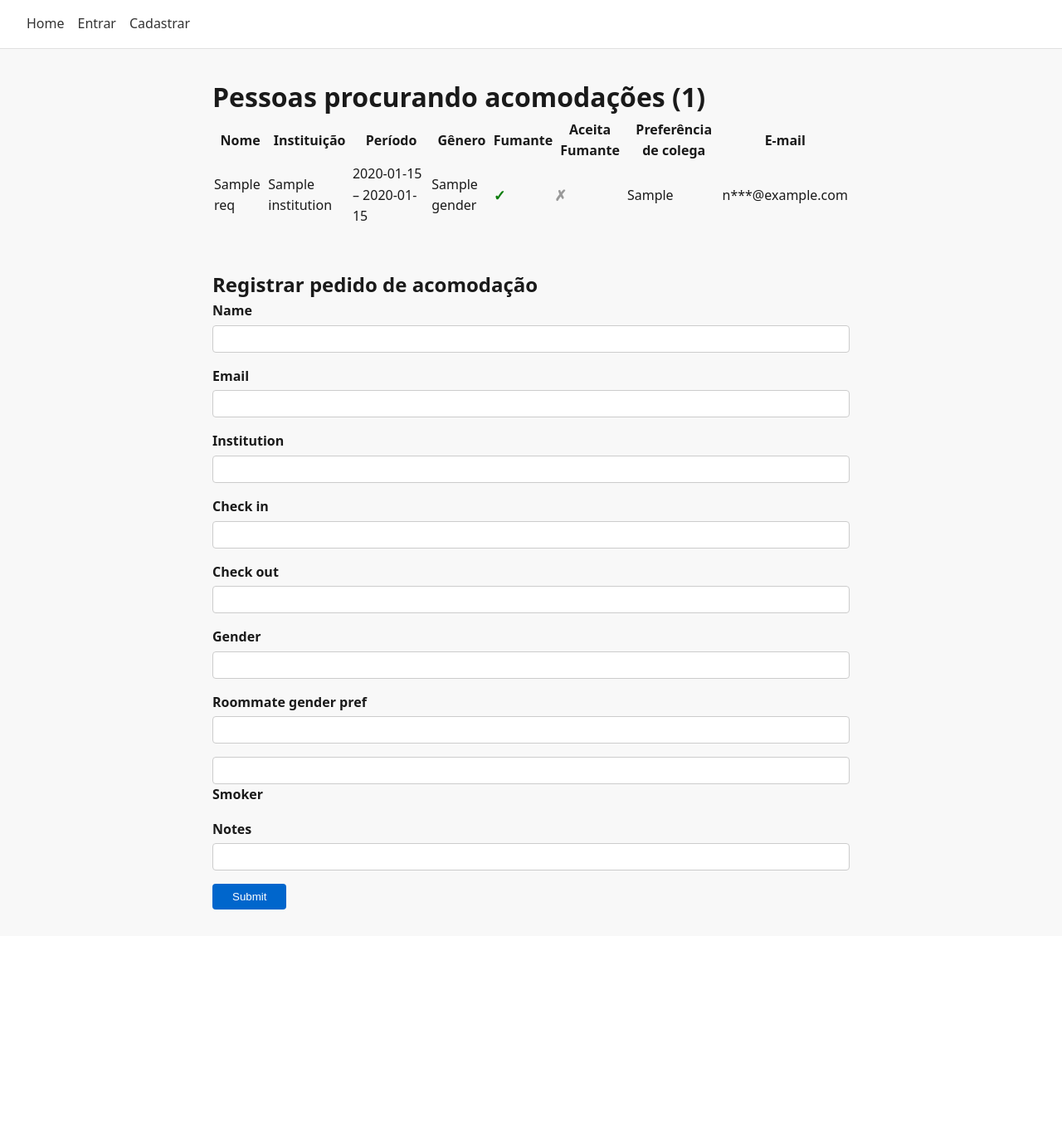
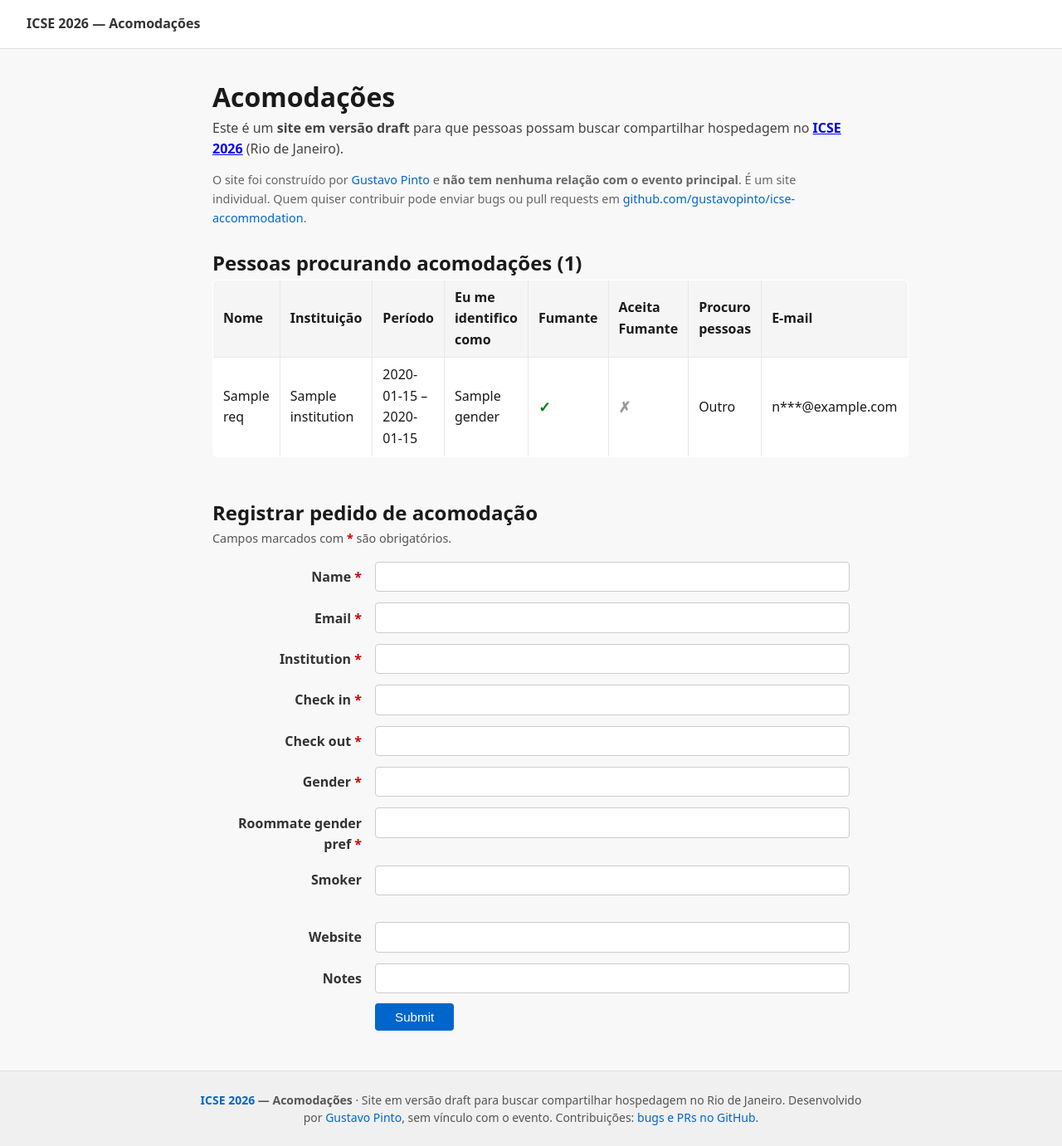
Before and after one commit to gustavopinto/icse-accommodation, a Flask app: template app/templates/main/acomodacoes.html in a window 1280 px wide. Shown: the whole page at 83% size. Before the commit the page ends 1096 px from the top, so only its background shows below. Run offline with Flask 3, Linux system fonts and the light colour scheme; the template is opened without the code that fills it: most values are stand-ins (such as "Sample title", 1, 10 or a date in 2020); form fields are guessed from the names that the template uses.

Commit message:
Enhance accommodation page with improved layout and styling, including new site description and credits. Update form structure for better accessibility and user experience, and refine CSS for consistent design across elements.

```diff
--- a/app/routes/main.py
+++ b/app/routes/main.py
@@ -1,4 +1,4 @@
-from flask import Blueprint, render_template
+from flask import Blueprint, redirect, url_for, render_template
 from flask_login import login_required, current_user
 
 main_bp = Blueprint("main", __name__)
@@ -6,7 +6,7 @@
 
 @main_bp.route("/")
 def index():
-    return render_template("main/index.html")
+    return redirect(url_for("accommodation.index"))
 
 
 @main_bp.route("/dashboard")
--- a/app/static/css/main.css
+++ b/app/static/css/main.css
@@ -24,6 +24,56 @@
   padding: 0 1rem;
 }
 
+.nav-single {
+  font-weight: 600;
+  color: #333;
+}
+
+.site-description {
+  margin-bottom: 0.75rem;
+  color: #444;
+}
+
+.site-credits {
+  margin-bottom: 1.5rem;
+  font-size: 0.9rem;
+  color: #666;
+}
+
+.site-credits a {
+  color: #0066cc;
+  text-decoration: none;
+}
+
+.site-credits a:hover {
+  text-decoration: underline;
+}
+
+.site-footer {
+  margin-top: 3rem;
+  padding: 1.5rem 2rem;
+  border-top: 1px solid #e0e0e0;
+  background: #f0f0f0;
+  font-size: 0.875rem;
+  color: #555;
+  text-align: center;
+}
+
+.site-footer p {
+  max-width: 800px;
+  margin: 0 auto;
+  line-height: 1.5;
+}
+
+.site-footer a {
+  color: #0066cc;
+  text-decoration: none;
+}
+
+.site-footer a:hover {
+  text-decoration: underline;
+}
+
 .alert {
   padding: 0.75rem 1rem;
   border-radius: 4px;
@@ -35,15 +85,93 @@
 .alert-info    { background: #d1ecf1; color: #0c5460; }
 .alert-warning { background: #fff3cd; color: #856404; }
 
-form div { margin-bottom: 1rem; }
-form label { display: block; font-weight: 600; margin-bottom: 0.25rem; }
+/* ── Form grid layout ─────────────────────────────── */
+.form-row {
+  display: grid;
+  grid-template-columns: 180px 1fr;
+  align-items: baseline;
+  gap: 0.35rem 1rem;
+  margin-bottom: 0.75rem;
+}
+
+.form-required-note {
+  margin-bottom: 1rem;
+  font-size: 0.9rem;
+  color: #555;
+}
+
+.form-required-note .required {
+  color: #c00;
+  font-weight: bold;
+}
+
+.form-row .required {
+  color: #c00;
+  font-weight: bold;
+}
+
+.form-label-cell {
+  text-align: right;
+  padding-top: 0.45rem;
+  font-weight: 600;
+  color: #333;
+}
+
+.form-row.checkbox-row .form-label-cell {
+  padding-top: 0;
+}
+
+.form-row.checkbox-row {
+  align-items: center;
+}
+
+.form-row.checkbox-row .field-wrap {
+  align-items: flex-start;
+}
+
+.form-row.checkbox-row label {
+  padding-top: 0;
+}
+
+.field-wrap {
+  display: flex;
+  flex-direction: column;
+  gap: 0.2rem;
+}
+
+/* ── Unified input style ──────────────────────────── */
 form input[type="text"],
 form input[type="email"],
-form input[type="password"] {
+form input[type="password"],
+form input[type="url"],
+form input[type="date"],
+form select,
+form textarea {
   width: 100%;
-  padding: 0.5rem;
+  padding: 0.45rem 0.6rem;
   border: 1px solid #ccc;
   border-radius: 4px;
+  font-family: inherit;
+  font-size: 0.95rem;
+  background: #fff;
+  color: #1a1a1a;
+  transition: border-color 0.15s;
+}
+
+form input[type="text"]:focus,
+form input[type="email"]:focus,
+form input[type="url"]:focus,
+form input[type="date"]:focus,
+form select:focus,
+form textarea:focus {
+  outline: none;
+  border-color: #0066cc;
+  box-shadow: 0 0 0 2px rgba(0,102,204,0.15);
+}
+
+form textarea {
+  resize: vertical;
+  min-height: 80px;
 }
 
 form input[type="submit"] {
@@ -53,9 +181,37 @@
   border: none;
   border-radius: 4px;
   cursor: pointer;
+  font-size: 0.95rem;
 }
 
 form input[type="submit"]:hover { background: #0052a3; }
+
+/* submit row: offset to align with input column */
+.form-row.submit-row {
+  grid-template-columns: 180px 1fr;
+}
+.form-row.submit-row .field-wrap {
+  flex-direction: row;
+}
+
+table {
+  width: 100%;
+  border-collapse: collapse;
+  border: 1px solid #e0e0e0;
+  border-radius: 6px;
+  overflow: hidden;
+  background: #fff;
+}
+table th,
+table td {
+  border: 1px solid #e8e8e8;
+  padding: 0.5rem 0.75rem;
+  text-align: left;
+}
+table thead th {
+  background: #f5f5f5;
+  font-weight: 600;
+}
 
 .accommodation-form-section {
   margin-top: 3rem;
--- a/app/templates/base.html
+++ b/app/templates/base.html
@@ -8,15 +8,8 @@
   {% block extra_head %}{% endblock %}
 </head>
 <body>
-  <nav>
-    <a href="{{ url_for('main.index') }}">Home</a>
-    {% if current_user.is_authenticated %}
-      <a href="{{ url_for('main.dashboard') }}">Dashboard</a>
-      <a href="{{ url_for('auth.logout') }}">Sair</a>
-    {% else %}
-      <a href="{{ url_for('auth.login') }}">Entrar</a>
-      <a href="{{ url_for('auth.register') }}">Cadastrar</a>
-    {% endif %}
+  <nav class="nav-single">
+    <span><a href="https://conf.researchr.org/home/icse-2026" target="_blank" rel="noopener">ICSE 2026</a> — Acomodações</span>
   </nav>
 
   <main>
@@ -31,6 +24,10 @@
     {% block content %}{% endblock %}
   </main>
 
+  <footer class="site-footer">
+    <p><strong><a href="https://conf.researchr.org/home/icse-2026" target="_blank" rel="noopener">ICSE 2026</a> — Acomodações</strong> · Site em versão draft para buscar compartilhar hospedagem no Rio de Janeiro. Desenvolvido por <a href="https://gustavopinto.org" target="_blank" rel="noopener">Gustavo Pinto</a>, sem vínculo com o evento. Contribuições: <a href="https://github.com/gustavopinto/icse-accommodation" target="_blank" rel="noopener">bugs e PRs no GitHub</a>.</p>
+  </footer>
+
   <script src="{{ url_for('static', filename='js/main.js') }}"></script>
   {% block extra_scripts %}{% endblock %}
 </body>
--- a/app/templates/main/acomodacoes.html
+++ b/app/templates/main/acomodacoes.html
@@ -1,9 +1,19 @@
 {% extends "base.html" %}
 
-{% block title %}Acomodações{% endblock %}
+{% block title %}Acomodações — ICSE 2026{% endblock %}
 
 {% block content %}
-<h1>Pessoas procurando acomodações (<strong>{{ requests|length }})</strong></h1>
+<h1>Acomodações</h1>
+
+<p class="site-description">
+  Este é um <strong>site em versão draft</strong> para que pessoas possam buscar compartilhar hospedagem no <strong><a href="https://conf.researchr.org/home/icse-2026" target="_blank" rel="noopener">ICSE 2026</a></strong> (Rio de Janeiro).
+</p>
+
+<p class="site-credits">
+  O site foi construído por <a href="https://gustavopinto.org" target="_blank" rel="noopener">Gustavo Pinto</a> e <strong>não tem nenhuma relação com o evento principal</strong>. É um site individual. Quem quiser contribuir pode enviar bugs ou pull requests em <a href="https://github.com/gustavopinto/icse-accommodation" target="_blank" rel="noopener">github.com/gustavopinto/icse-accommodation</a>.
+</p>
+
+<h2>Pessoas procurando acomodações ({{ requests|length }})</h2>
 
 {% if requests %}
 <table>
@@ -12,10 +22,10 @@
       <th>Nome</th>
       <th>Instituição</th>
       <th>Período</th>
-      <th>Gênero</th>
+      <th>Eu me identifico como</th>
       <th>Fumante</th>
       <th>Aceita Fumante</th>
-      <th>Preferência de colega</th>
+      <th>Procuro pessoas</th>
       <th>E-mail</th>
     </tr>
   </thead>
@@ -24,10 +34,12 @@
     <tr>
       <td>{{ req.name }}</td>
       <td>{{ req.institution }}</td>
-      <td>{{ req.check_in.strftime('%d/%m/%Y') }} – {{ req.check_out.strftime('%d/%m/%Y') }}</td>
+      <td>{{ req.check_in.strftime('%d/%m') }} – {{ req.check_out.strftime('%d/%m') }}</td>
       <td>
-        {% if req.gender == 'masculino' %}<span class="icon-gender" title="Masculino">♂</span>
-        {% elif req.gender == 'feminino' %}<span class="icon-gender" title="Feminino">♀</span>
+        {% if req.gender == 'masculino' %}<span class="icon-gender" title="Masculino">♂</span> Masculino
+        {% elif req.gender == 'feminino' %}<span class="icon-gender" title="Feminino">♀</span> Feminino
+        {% elif req.gender == 'nao_binario' %}Não-binário
+        {% elif req.gender == 'prefiro_nao_dizer' %}Prefiro não dizer
         {% else %}{{ req.gender|capitalize }}{% endif %}
       </td>
       <td>
@@ -38,7 +50,13 @@
         {% if req.accepts_smoker %}<span class="icon-yes" title="Sim">✓</span>
         {% else %}<span class="icon-no" title="Não">✗</span>{% endif %}
       </td>
-      <td>{{ req.roommate_gender_pref|capitalize }}</td>
+      <td>
+        {% if req.roommate_gender_pref == 'sem_restricoes' or req.roommate_gender_pref == 'qualquer' %}Sem restrições
+        {% elif req.roommate_gender_pref == 'nao_binario' %}Não-binário
+        {% elif req.roommate_gender_pref == 'masculino' %}Masculino
+        {% elif req.roommate_gender_pref == 'feminino' %}Feminino
+        {% else %}Outro{% endif %}
+      </td>
       <td>
         {% set email_parts = req.email.split('@', 1) %}
         {% if email_parts|length == 2 %}
@@ -60,80 +78,101 @@
 
 <form method="POST" action="{{ url_for('accommodation.create') }}">
   {{ form.hidden_tag() }}
+  <p class="form-required-note">Campos marcados com <span class="required">*</span> são obrigatórios.</p>
 
-  <div>
-    {{ form.name.label }}
+  <div class="form-row">
+    <div class="form-label-cell">{{ form.name.label }} <span class="required">*</span></div>
+    <div class="field-wrap">
       {{ form.name() }}
-    {% for error in form.name.errors %}
-      <span class="error">{{ error }}</span>
-    {% endfor %}
+      {% for error in form.name.errors %}<span class="error">{{ error }}</span>{% endfor %}
+    </div>
   </div>
 
-  <div>
-    {{ form.email.label }}
+  <div class="form-row">
+    <div class="form-label-cell">{{ form.email.label }} <span class="required">*</span></div>
+    <div class="field-wrap">
       {{ form.email() }}
-    {% for error in form.email.errors %}
-      <span class="error">{{ error }}</span>
-    {% endfor %}
+      {% for error in form.email.errors %}<span class="error">{{ error }}</span>{% endfor %}
+    </div>
   </div>
 
-  <div>
-    {{ form.institution.label }}
+  <div class="form-row">
+    <div class="form-label-cell">{{ form.institution.label }} <span class="required">*</span></div>
+    <div class="field-wrap">
       {{ form.institution() }}
-    {% for error in form.institution.errors %}
-      <span class="error">{{ error }}</span>
-    {% endfor %}
+      {% for error in form.institution.errors %}<span class="error">{{ error }}</span>{% endfor %}
+    </div>
   </div>
 
-  <div>
-    {{ form.check_in.label }}
+  <div class="form-row">
+    <div class="form-label-cell">{{ form.check_in.label }} <span class="required">*</span></div>
+    <div class="field-wrap">
       {{ form.check_in() }}
-    {% for error in form.check_in.errors %}
-      <span class="error">{{ error }}</span>
-    {% endfor %}
+      {% for error in form.check_in.errors %}<span class="error">{{ error }}</span>{% endfor %}
+    </div>
   </div>
 
-  <div>
-    {{ form.check_out.label }}
+  <div class="form-row">
+    <div class="form-label-cell">{{ form.check_out.label }} <span class="required">*</span></div>
+    <div class="field-wrap">
       {{ form.check_out() }}
-    {% for error in form.check_out.errors %}
-      <span class="error">{{ error }}</span>
-    {% endfor %}
+      {% for error in form.check_out.errors %}<span class="error">{{ error }}</span>{% endfor %}
+    </div>
   </div>
 
-  <div>
-    {{ form.gender.label }}
+  <div class="form-row">
+    <div class="form-label-cell">{{ form.gender.label }} <span class="required">*</span></div>
+    <div class="field-wrap">
       {{ form.gender() }}
-    {% for error in form.gender.errors %}
-      <span class="error">{{ error }}</span>
-    {% endfor %}
+      {% for error in form.gender.errors %}<span class="error">{{ error }}</span>{% endfor %}
+    </div>
   </div>
 
-  <div>
-    {{ form.roommate_gender_pref.label }}
+  <div class="form-row">
+    <div class="form-label-cell">{{ form.roommate_gender_pref.label }} <span class="required">*</span></div>
+    <div class="field-wrap">
       {{ form.roommate_gender_pref() }}
-    {% for error in form.roommate_gender_pref.errors %}
-      <span class="error">{{ error }}</span>
-    {% endfor %}
+      {% for error in form.roommate_gender_pref.errors %}<span class="error">{{ error }}</span>{% endfor %}
+    </div>
   </div>
 
-  <div>
-    <label>{{ form.smoker() }} {{ form.smoker.label.text }}</label>
-    {% for error in form.smoker.errors %}
-      <span class="error">{{ error }}</span>
-    {% endfor %}
+  <div class="form-row checkbox-row">
+    <div class="form-label-cell">{{ form.smoker.label }}</div>
+    <div class="field-wrap">
+      {{ form.smoker() }}
+      {% for error in form.smoker.errors %}<span class="error">{{ error }}</span>{% endfor %}
+    </div>
   </div>
 
-  <div>
-    {{ form.notes.label }}
-    {{ form.notes() }}
-    {% for error in form.notes.errors %}
-      <span class="error">{{ error }}</span>
-    {% endfor %}
+  <div class="form-row">
+    <div class="form-label-cell">{{ form.social_media.label }}</div>
+    <div class="field-wrap">
+      {{ form.social_media() }}
+      {% for error in form.social_media.errors %}<span class="error">{{ error }}</span>{% endfor %}
+    </div>
   </div>
 
-  <div>
+  <div class="form-row">
+    <div class="form-label-cell">{{ form.website.label }}</div>
+    <div class="field-wrap">
+      {{ form.website() }}
+      {% for error in form.website.errors %}<span class="error">{{ error }}</span>{% endfor %}
+    </div>
+  </div>
+
+  <div class="form-row">
+    <div class="form-label-cell">{{ form.notes.label }}</div>
+    <div class="field-wrap">
+      {{ form.notes() }}
+      {% for error in form.notes.errors %}<span class="error">{{ error }}</span>{% endfor %}
+    </div>
+  </div>
+
+  <div class="form-row submit-row">
+    <div class="form-label-cell"></div>
+    <div class="field-wrap">
       {{ form.submit() }}
+    </div>
   </div>
 </form>
 </section>
```
Also changed, not shown: app/forms/accommodation.py (added, +73 -0 lines). Lines whose indentation alone changed are shown as unchanged.
